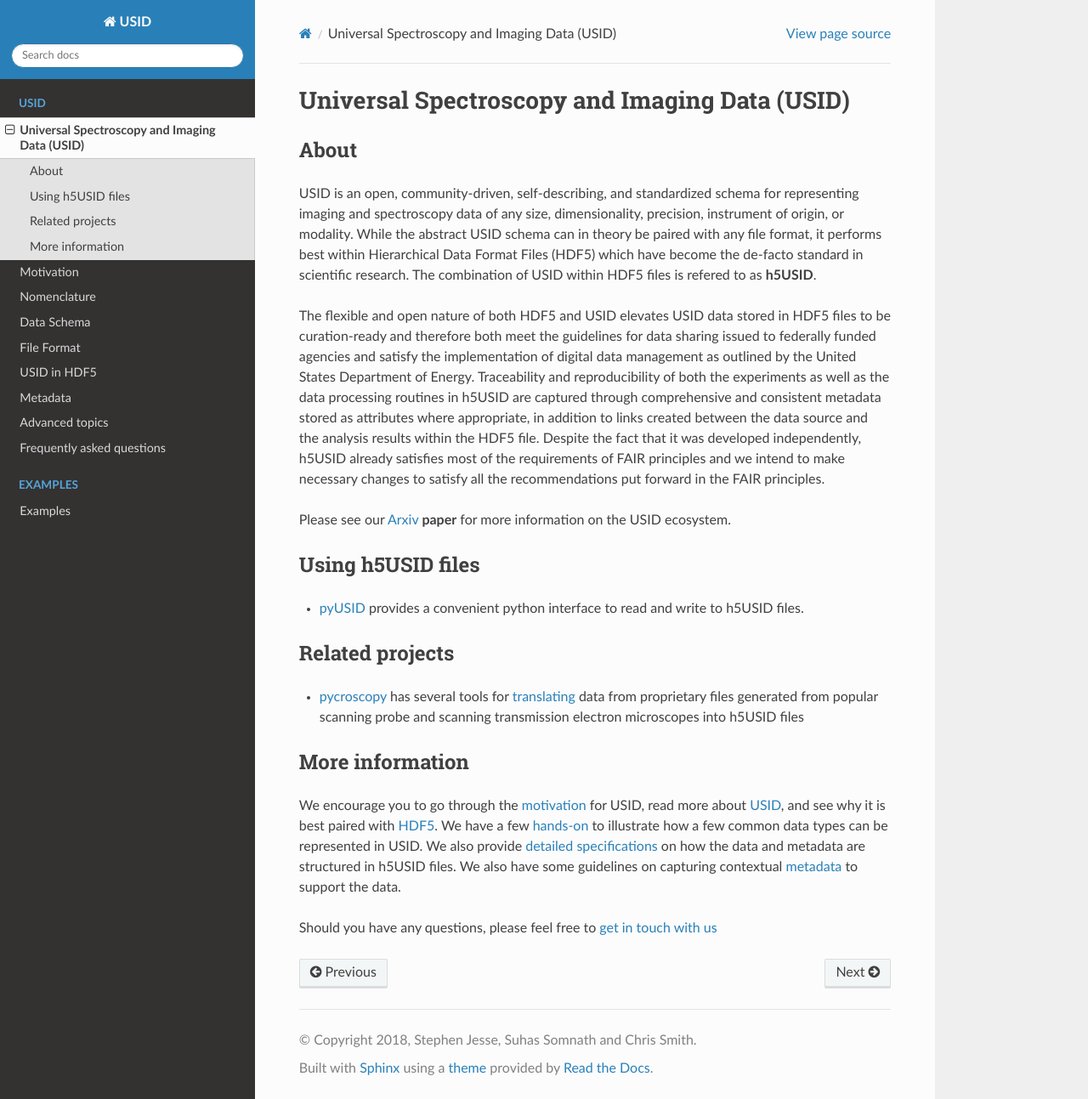
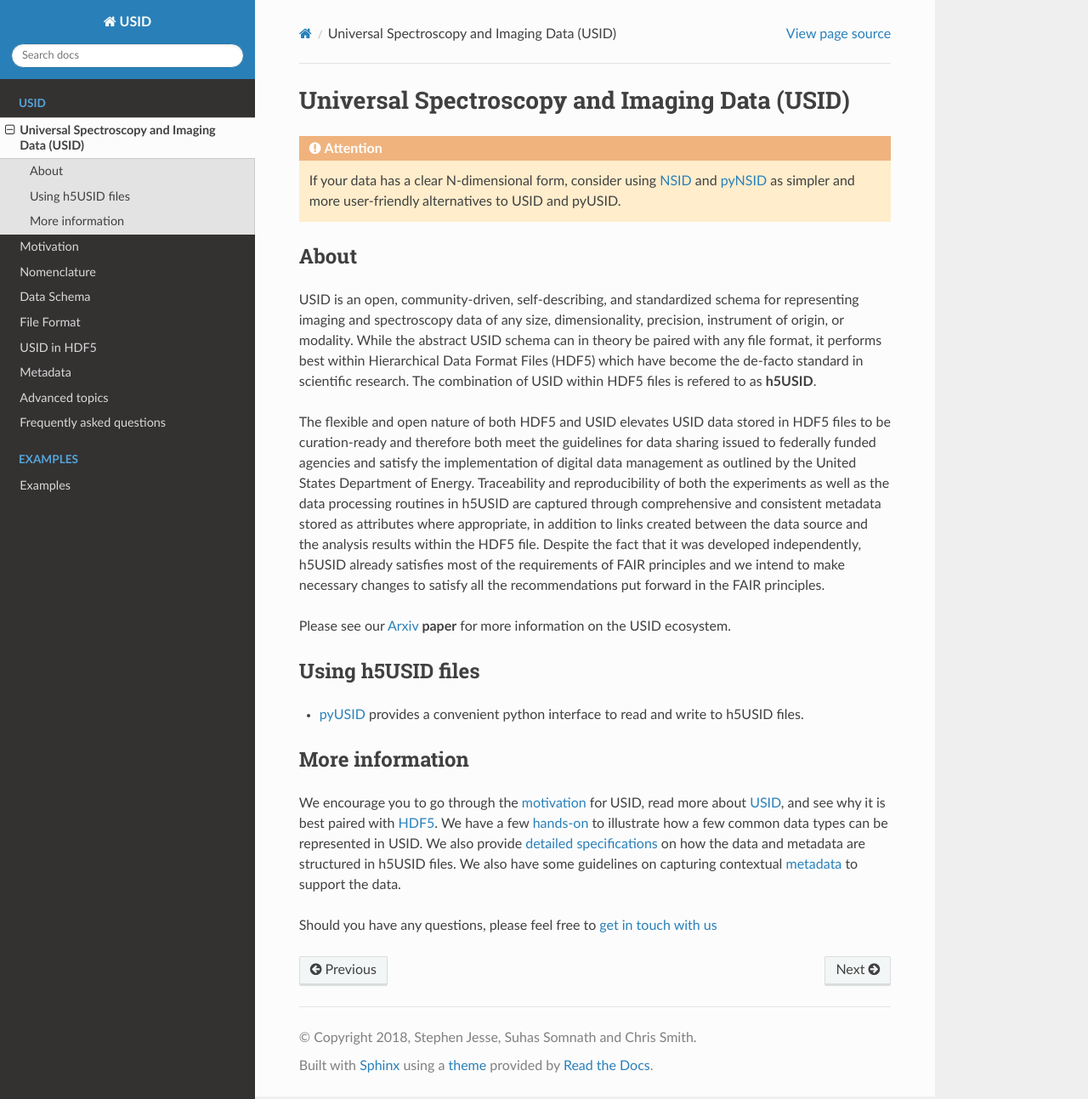
Before and after one commit to pycroscopy/UISD, a Sphinx documentation site: the page built from docs/source/about.rst, in a window 1280 px wide and 1293 px high. Shown: the whole window at 85% size. Built offline with Sphinx 7.4.7 and the Read the Docs theme 2.0.0, drawn with Linux system fonts in a browser that asks for light colours; pages that are not in the unit, such as notebooks, are missing from menus.

Commit message:
Added note about NSID

```diff
--- a/docs/source/about.rst
+++ b/docs/source/about.rst
@@ -1,5 +1,12 @@
 Universal Spectroscopy and Imaging Data  (USID)
 ===============================================
+
+.. attention::
+
+    If your data has a clear N-dimensional form, consider using
+    `NSID <https://pycroscopy.github.io/pyNSID/nsid.html>`_ and
+    `pyNSID <https://pycroscopy.github.io/pyNSID/about.html>`_
+    as simpler and more user-friendly alternatives to USID and pyUSID.
 
 About
 -----
@@ -22,11 +29,6 @@ Using h5USID files
 ------------------
 * `pyUSID <../pyUSID/about.html>`_ provides a convenient python interface to read and write to h5USID files.
 
-Related projects
-----------------
-* `pycroscopy <../pycroscopy/about.html>`_  has several tools for `translating <../pycroscopy/translators.html>`_ data
-  from proprietary files generated from popular scanning probe and scanning transmission electron microscopes into h5USID files
-
 More information
 ----------------
 We encourage you to go through the `motivation <./motivation.html>`_ for USID, read more about `USID <./usid_model.html>`_,
```
Also changed, not shown: docs/source/index.rst (+7 -0 lines).
